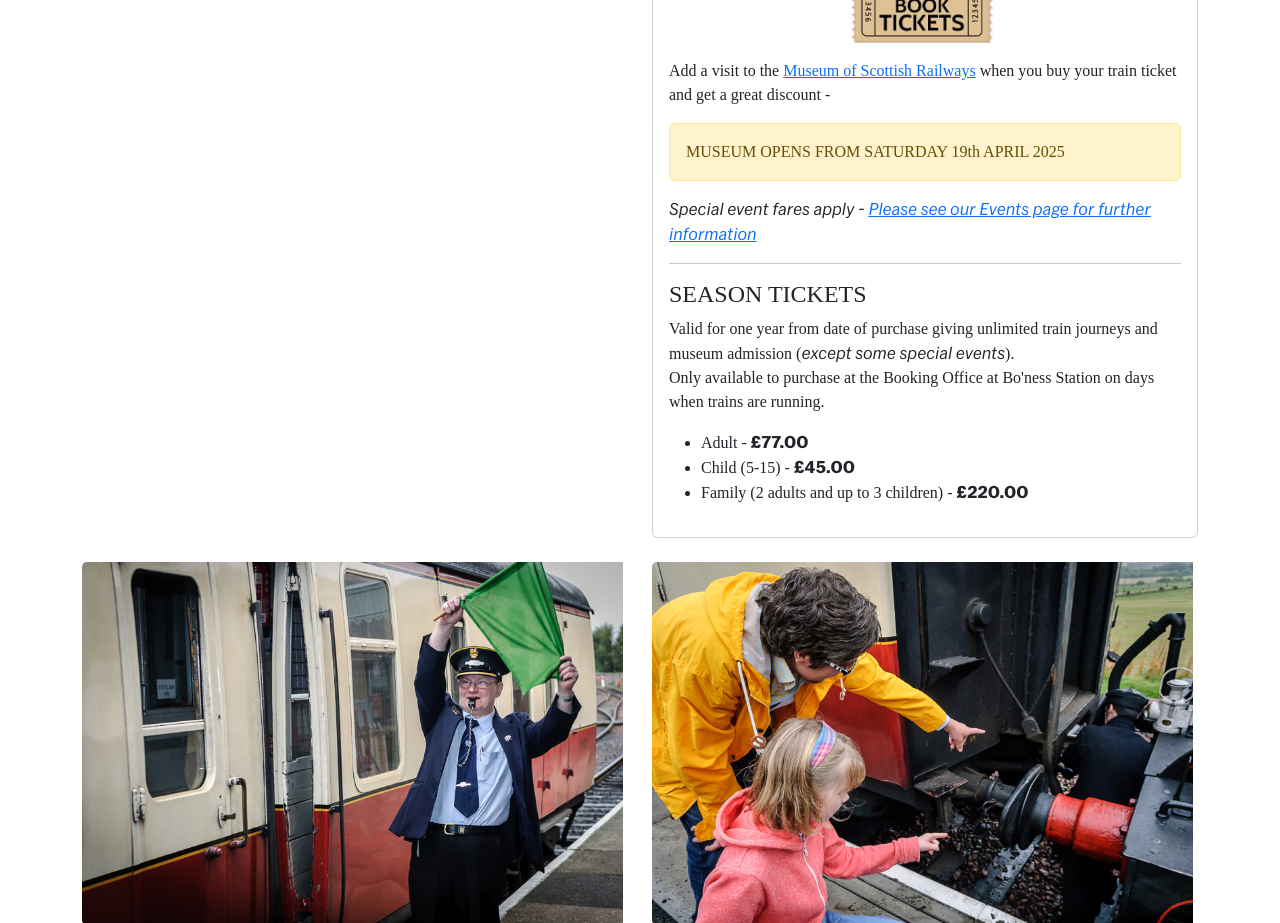
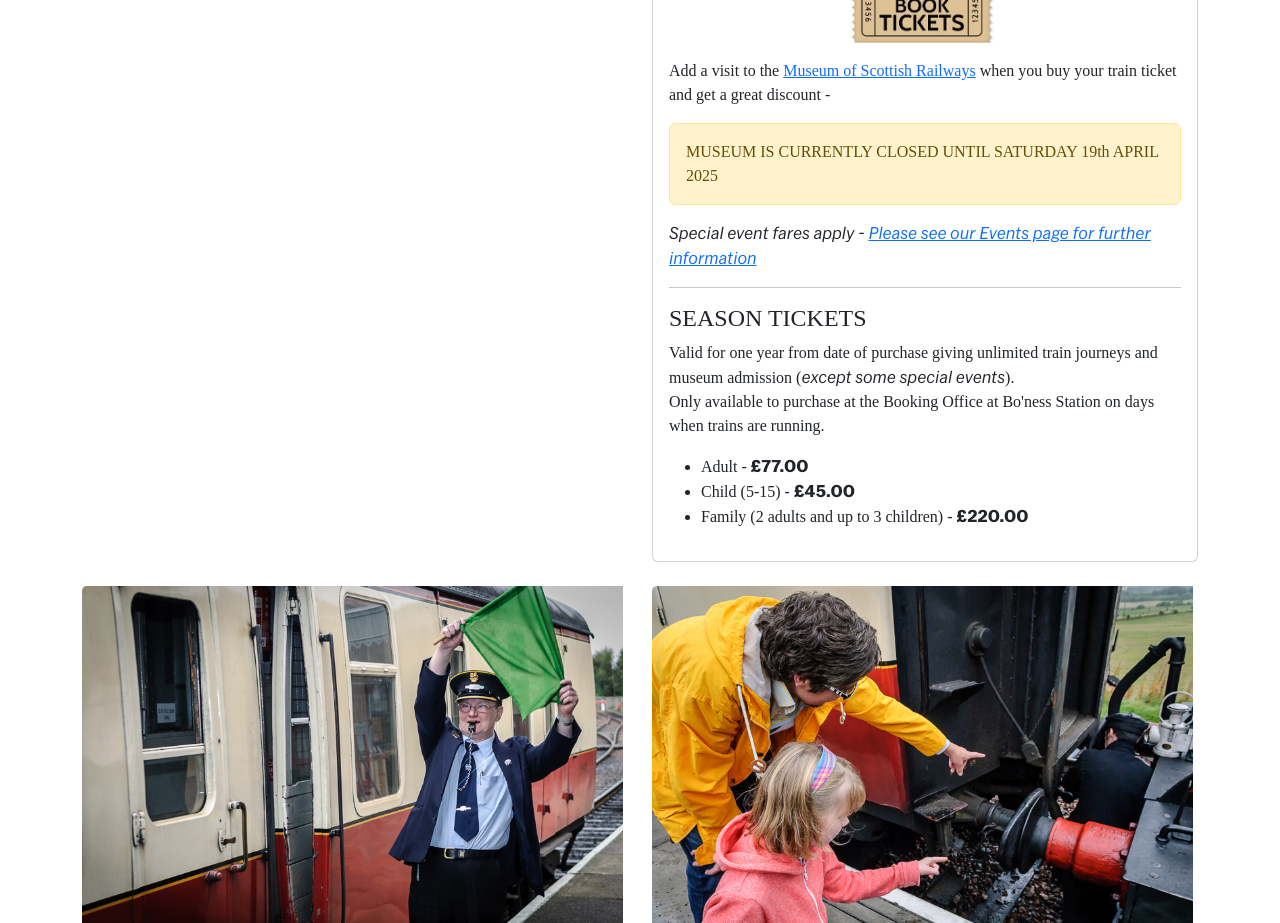
Before and after one commit to thepurpleblob/bk3, a Vue app: page /plan in a window 1280 px wide. Shown: the part 1240-2163 px from the top of the page. Built offline with nearby package versions, Linux system fonts and the light colour scheme; no server answers; a web font is replaced by a local one; what v-calendar would draw is missing.

Commit message:
changing museum closed text

```diff
--- a/src/components/FaresBlock.vue
+++ b/src/components/FaresBlock.vue
@@ -49,7 +49,7 @@
                     train ticket and get a great discount -
                 </p>
 
-                <div class="alert alert-warning">MUSEUM OPENS FROM SATURDAY 19th APRIL 2025</div>
+                <div class="alert alert-warning">MUSEUM IS CURRENTLY CLOSED UNTIL SATURDAY 19th APRIL 2025</div>
                 <!--
                 <ul>
                     <li>Adult - £3 (normal price £7)</li>
```
